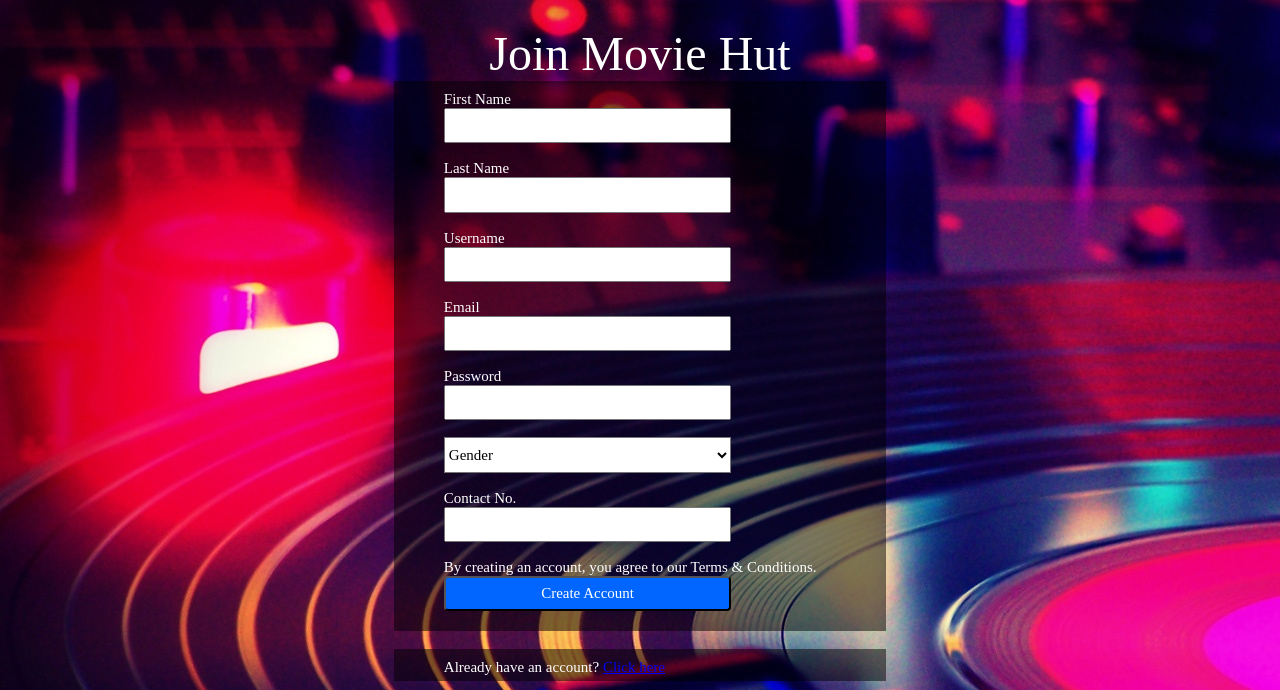
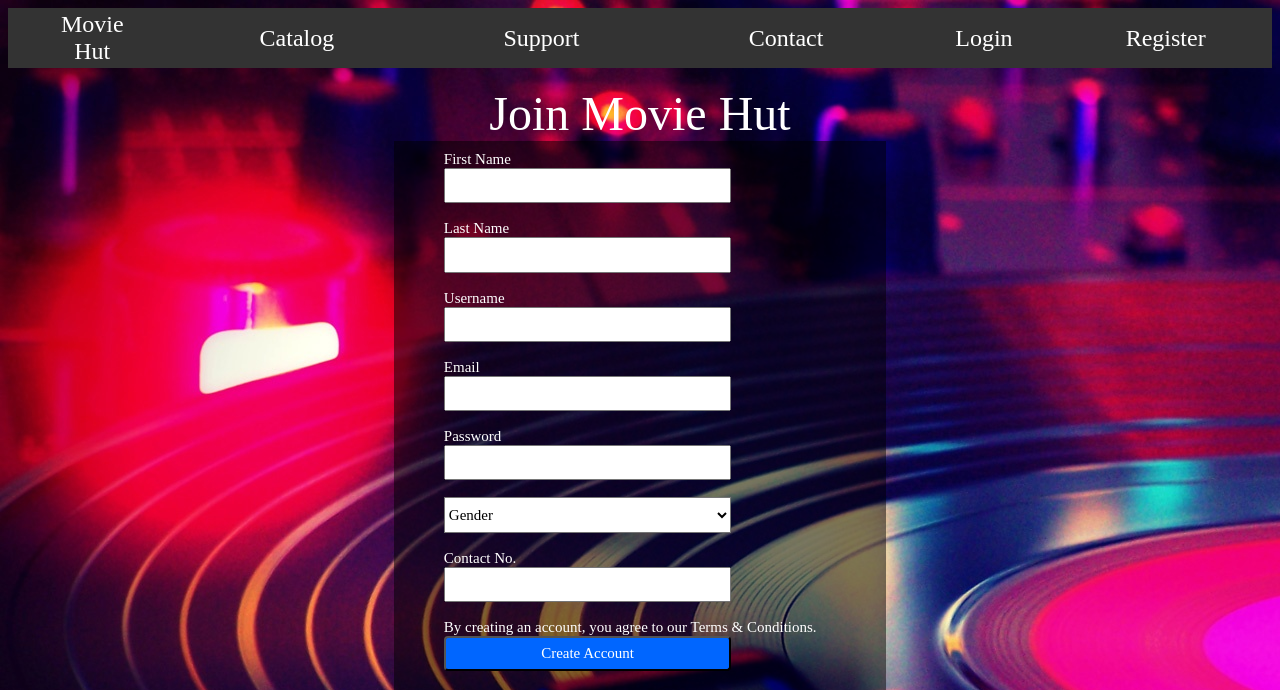
Before and after one commit to Thili98/MovieHut, a PHP site: page /Register.html in a window 1280 px wide. Shown: the top 690 px of the page. Run offline with PHP 8.4, Linux system fonts and the light colour scheme.

Commit message:
Edited pages

```diff
--- a/ContactUs.html
+++ b/ContactUs.html
@@ -7,7 +7,7 @@
 	<link rel="icon" href="Images/logo.jpg">
 	<link rel="stylesheet" href="https://cdnjs.cloudflare.com/ajax/libs/font-awesome/4.7.0/css/font-awesome.min.css">
 	</head>
-	<body>
+	<body background="Images/comic3.jpg">
 		<header>
 			<table class="header1">
 				<tr>
--- a/Feedback.css
+++ b/Feedback.css
@@ -1,5 +1,5 @@
 body{
-	background-image: url("Images/feedback.jpg");
+
 	font-family: "Comic Sans MS", cursive, sans-serif;
 }
 
--- a/Register.html
+++ b/Register.html
@@ -5,9 +5,26 @@ include ('server.php');
 <head>
 	<title> Register  </title>
 	<link rel="stylesheet" type="text/css" href="stylesheet/registerlogin.css">
-</head>
+	<link rel="stylesheet" type="text/css" href="style1.css">
+	<link rel="icon" href="Images/logo.jpg">
+	<link rel="stylesheet" href="https://cdnjs.cloudflare.com/ajax/libs/font-awesome/4.7.0/css/font-awesome.min.css">
+	</head>
+	<body background="Images/Register.jpg">
+		<header>
+			<table class="header1">
+				<tr>
+					<td class="moviehut"><a href="index.html">Movie <br>Hut</a></td>
+					<td class="menue">Catalog</td>
+					<td class="menue"><a href="Support.html">Support</a></td>
+					<td class="menue"><a href="Register.html">Contact</a></td>
+					<td class="login"><a href="Login.html"> Login</a></td>
+					<td class="reg"><a href="Register.html">Register</a></td>
+				</tr>
+			</table>
+		</header>
 
-<body background="Images/Register.jpg"> <br>
+
+ <br>
  <center> <font size="15"> <font color="white"> <font face="Tekton Pro">  Join Movie Hut </center> </font> </font> </font>
 
 <div class="registerbody">
--- a/Support.html
+++ b/Support.html
@@ -1,8 +1,8 @@
-<!DOCTYPE html>
+
 <html>
 <head>
 <title> Support </title>
-		<link rel="stylesheet" href="style1.css">
+		<link rel="stylesheet" type="text/css" href="style1.css">
 		<link rel="stylesheet" type="text/css" href="Feedback.css">
 		<link rel="icon" href="Images/logo.jpg">
 		<link rel="stylesheet" href="https://cdnjs.cloudflare.com/ajax/libs/font-awesome/4.7.0/css/font-awesome.min.css">
--- a/index.html
+++ b/index.html
@@ -1,5 +1,6 @@
 <html>
 	<head>
+		<title>Movie Hut</title>
 		<link rel="stylesheet" type="text/css" href="style1.css">
 		<link rel="icon" href="Images/logo.jpg"> <!-- to add an icon to the tab-->
 		<link rel="stylesheet" href="https://cdnjs.cloudflare.com/ajax/libs/font-awesome/4.7.0/css/font-awesome.min.css"><!-- to import icons from font awesome-->
```
